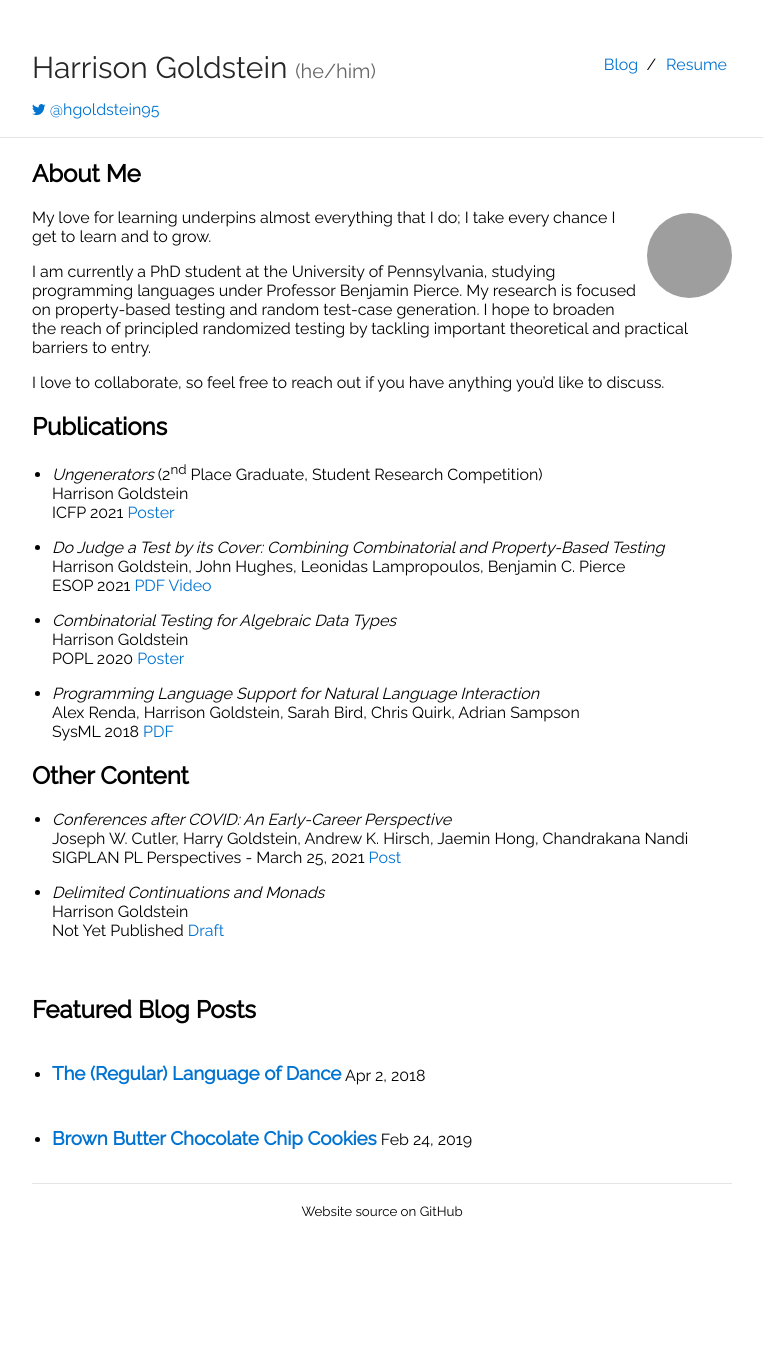
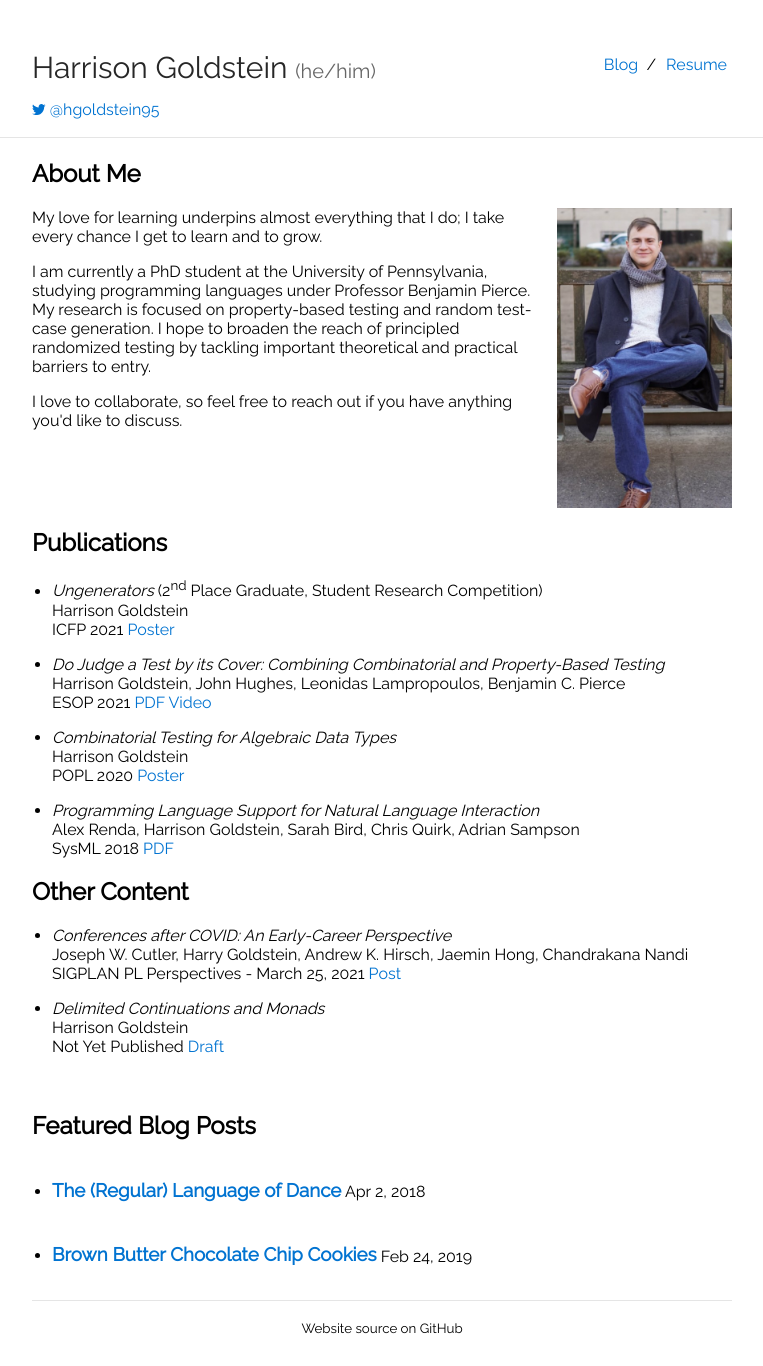
Before and after one commit to hgoldstein95/hgoldstein95.github.io, a Jekyll site: the page built from index.md, in a window 1280 px wide. Shown: the whole page, without its empty margins (258-1021 px from the left). Built offline with Jekyll 4.4.1, drawn with Linux system fonts in a browser that asks for light colours; before the commit the page ends 1249 px from its top, so only the background shows below that; grey boxes are pictures that could not be loaded.

Commit message:
index: Update profile picture!

```diff
--- a/_sass/_style.scss
+++ b/_sass/_style.scss
@@ -1,5 +1,7 @@
 @import "vars";
 @import url('https://fonts.googleapis.com/css?family=Raleway');
+@import "typography";
+@import "tables";
 
 /*
  * Basic
@@ -102,6 +104,14 @@ hr {
 	text-align: center;
 }
 
+.about-me {
+    img {
+        float: right;
+        width: 25%;
+        margin-left: 10px;
+    }
+}
+
 /* Mobile */
 
 @media (max-width: 800px) {
@@ -117,6 +127,17 @@ hr {
     }
     .navbar-ul {
         margin-top: 5px;
+    }
+
+    .about-me {
+        img {
+            float: right;
+            width: 100%;
+            height: 300px;
+            object-fit: cover;
+            object-position: 100% 0;
+            margin-bottom: 10px;
+        }
     }
 }
 
@@ -147,6 +168,3 @@ hr {
 		margin: 0;
 	}
 }
-
-@import "typography";
-@import "tables";
--- a/_sass/typography.scss
+++ b/_sass/typography.scss
@@ -36,25 +36,4 @@
         padding: 2px 8px 2px 8px;
         font-style: italic;
     }
-    .profile-picture {
-        height: $image-size;
-        width: $image-size;
-        position: relative;
-        margin: -10px 0 0 15px;
-        float: right;
-        border-radius: 50%;
-        p & {
-            padding: 0;
-            margin: 0;
-        }
-        @media (max-width: $small-width) {
-            img {
-                margin-top: -5px;
-            }
-        }
-    }
-    img {
-        text-align: center;
-        width: 100%;
-    }
 }
--- a/_sass/vars.scss
+++ b/_sass/vars.scss
@@ -3,7 +3,6 @@
  */
 
 $accent: #0173d1;
-$image-size: 85px;
 
 /*
  * Build Variables, don't touch
--- a/index.md
+++ b/index.md
@@ -4,18 +4,25 @@ layout: default
 
 ## About Me
 
-<img class="profile-picture" src="img/profile.png" style="margin-top: 5px;
-margin-left: 5px; margin-bottom: 5px;">
-
+<div class="about-me">
+<img class="profile-picture" src="img/park-bench.jpeg">
+<p>
 My love for learning underpins almost everything that I do; I take every chance I get to learn and
 to grow.
+</p>
 
+<p>
 I am currently a PhD student at the University of Pennsylvania, studying programming languages under
 Professor Benjamin Pierce. My research is focused on property-based testing and random test-case
 generation. I hope to broaden the reach of principled randomized testing by tackling important
 theoretical and practical barriers to entry.
+</p>
 
+<p>
 I love to collaborate, so feel free to reach out if you have anything you'd like to discuss.
+</p>
+<div style="clear: right;"></div>
+</div>
 
 ## Publications
 
```
Also changed, not shown: img/park-bench.jpeg (added).
